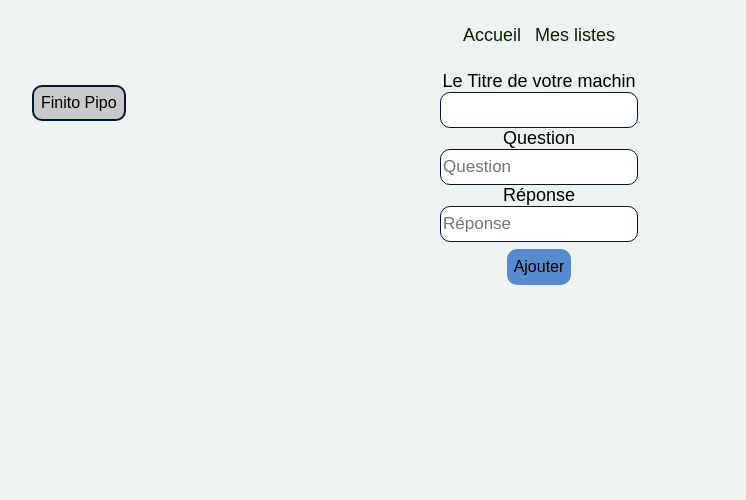
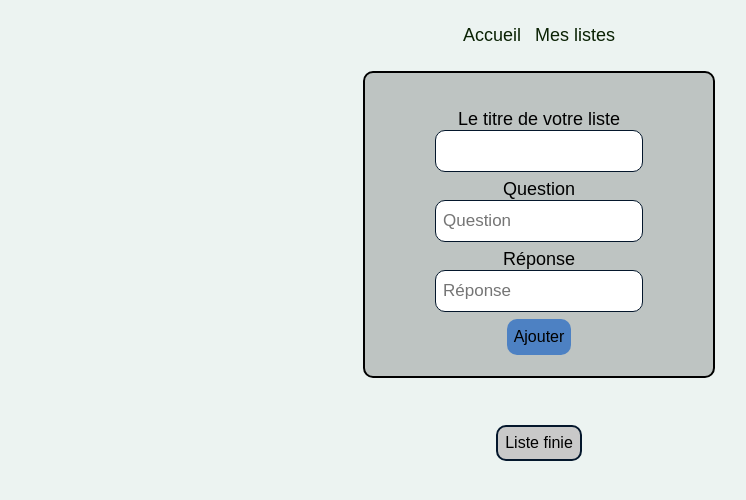
Before and after one commit to Swilic/TEPEI, a React (Create React App) app: page /creation in a window 1280 px wide. Shown: the top 500 px of the page, without its empty margins (101-847 px from the left). Built offline with nearby package versions, Linux system fonts and the light colour scheme.

Commit message:
Study page code is finish.

```diff
--- a/src/Components/RenderedLists.js
+++ b/src/Components/RenderedLists.js
@@ -40,7 +40,7 @@ const RenderedLists = () => {
 									onClick={() => {
 										deleteList(element.title);
 									}}>
-									Delete
+									Supprimer
 								</button>
 							</li>
 							<button
--- a/src/Pages/List.js
+++ b/src/Pages/List.js
@@ -41,7 +41,7 @@ const List = () => {
 									onClick={() => {
 										deleteElement(index);
 									}}>
-									DELEEEEEEEEEEETE
+									Supprimer
 								</button>
 							</li>
 						);
--- a/src/Pages/NewList.js
+++ b/src/Pages/NewList.js
@@ -34,8 +34,11 @@ const NewList = () => {
 			<Navigation />
 
 			<div className='centerList'>
-				<form className='title'>
-					<label htmlFor='title'>Le Titre de votre machin</label>
+				<div className='wrapForm'>
+					<form
+						className='title'
+						onSubmit={(e) => e.preventDefault()}>
+						<label htmlFor='title'>Le titre de votre liste</label>
 						<input type='text' id='title' ref={titleRef} />
 					</form>
 					<form className='questions'>
@@ -63,11 +66,14 @@ const NewList = () => {
 							Ajouter
 						</button>
 					</form>
+				</div>
+				<div className='containerLists'>
 					<h2>{titleRef.current ? titleRef.current.value : ''}</h2>
 					{card ? <List card={Object.entries(card)} /> : ''}
 					<button onClick={sendList} className='create'>
-					Finito Pipo
+						Liste finie
 					</button>
+				</div>
 			</div>
 		</Fragment>
 	);
--- a/src/Pages/Study.js
+++ b/src/Pages/Study.js
@@ -1,10 +1,58 @@
-import React from 'react';
+import React, { useState } from 'react';
 import { useLocation } from 'react-router-dom';
+import Navigation from '../Components/Navigation.js';
 
 const Study = () => {
 	const locate = useLocation();
-	console.log(locate);
-	return <div>Study</div>;
+	const questions = Object.entries(locate.state.questions);
+	const [index, setIndex] = useState(0);
+	const [questOrResp, setQuestOrResp] = useState(0);
+
+	const isAcquired = () => {
+		if (questions.length > index + 1) {
+			setIndex((c) => c + 1);
+			setQuestOrResp(0);
+		}
+	};
+
+	const displayQuest = () => {
+		if (questOrResp) {
+			setQuestOrResp((c) => c - 1);
+		}
+	};
+
+	const displayResp = () => {
+		if (!questOrResp) {
+			setQuestOrResp((c) => c + 1);
+		}
+	};
+	return (
+		<div>
+			<Navigation />
+			<section className='wrapStudy'>
+				<div className='study'>
+					<div className='wrapQuestions'>
+						<h2>
+							<span>{questOrResp ? 'Réponse: ' : 'Question: '}</span>
+							{questions[index][questOrResp]}
+						</h2>
+					</div>
+					<div className='buttonGame'>
+						<button onClick={displayQuest}>Question</button>
+						<button onClick={displayResp}>Réponse</button>
+					</div>
+					<div className='buttonGame'>
+						<button className='buttonFailed' onClick={isAcquired}>
+							Échec
+						</button>
+						<button className='buttonSucces' onClick={isAcquired}>
+							Réussite
+						</button>
+					</div>
+				</div>
+			</section>
+		</div>
+	);
 };
 
 export default Study;
--- a/src/Styles/_allhere.scss
+++ b/src/Styles/_allhere.scss
@@ -6,7 +6,7 @@ html, body{
     font-size: $font;
 }
 body{
-    background-color: rgb(236, 243, 241);
+    background-color: $backG;
 }
 h2{
     margin: 0px;
@@ -51,6 +51,7 @@ a{
     }
 }
 input{
+    padding: $pad - 3 $pad;
     width: 15vw;
     height: 4vh;
     border: solid 1px $border;
@@ -104,8 +105,31 @@ input{
     @include flex;
     padding: 0;
 }
+.centerList{
+    @include flex;
+    flex-direction: column;
+    form.title{
+        padding-top: 15px;
+    }
+    .wrapForm{
+        padding: 2*$pad;
+        width: 25vw;
+        border: solid 2px black;
+        border-radius: $radius;
+        background-color: $backGDarker;
+    }
+    label{
+        padding-top: $pad;
+    }
+}
+.containerLists{
+    @include flex;
+    flex-direction: column;
+    button{
+        margin: $pad;
+    }
+}
 .create{
-    position: absolute;
     top: 10vh;
     left: 10vw;
     border: solid 2px $border;
@@ -114,6 +138,7 @@ input{
     text-decoration: none;
     padding: $pad;
     margin: $pad - 2;
+    margin-left: 100px;
     &:active{
         scale: 1.05;
         @include transition(scale);
@@ -176,3 +201,62 @@ form{
 .creationList{
     padding: $pad;
 }
+.wrapStudy{
+    margin-top: 20vh;
+    @include flex;
+    .study{
+        @include flex;
+        flex-direction: column;
+        width: 60vw;
+    }
+    .wrapQuestions{
+        width: 100%;
+    h2{
+        padding-left: 50px;;
+        font-size: 2.3rem;
+    span{
+        color: $border;
+    }
+    }
+    }
+}
+.buttonGame{
+    width: 60%;
+    padding: 10px;
+    @include flex(space-between);
+    button{
+        height: 3rem;
+    }
+    .buttonFailed{
+        background-color: $failedCol;
+        color: rgb(196, 179, 35);
+        &:hover{
+            background-color: $failedColHov;
+            color: $fcolHover;
+            @include transition;
+        }
+        &:active{
+            background-color: $failedColAct;
+            color: $fcolActive;
+            scale: 0.95;
+            @include transition(ease);
+            @include transition(scale);
+        }
+    }
+    .buttonSucces{
+        background-color: $succesCol;
+        color: rgb(196, 179, 35);
+        &:hover{
+            background-color: $succesColHov;
+            color: $fcolHover;
+            @include transition;
+        }
+        &:active{
+            background-color: $succesColAct;
+            color: $fcolActive;
+            scale: 0.95;
+            @include transition(ease);
+            @include transition(scale);
+        }
+    }
+}
--- a/src/Styles/utilities/_variables.scss
+++ b/src/Styles/utilities/_variables.scss
@@ -1,5 +1,7 @@
 $pad : 7px;
 $font: 18px;
+$backG: rgb(236, 243, 241);
+$backGDarker: rgb(190, 196, 194);
 $ftitle: 25px;
 $radius: 10px;
 $border: rgb(4, 23, 44);
@@ -13,3 +15,9 @@ $linkCol: rgb(10, 34, 4);
 $linkColHover: rgb(25, 71, 14);
 $linkColActive: rgb(46, 112, 30);
 $shadowCol: rgb(25, 61, 58);
+$succesCol: rgb(7, 65, 7);
+$succesColHov: rgb(7, 121, 22);
+$succesColAct: rgb(84, 189, 52);
+$failedCol: rgb(66, 6, 6);
+$failedColHov: rgb(129, 7, 7);
+$failedColAct: rgb(209, 20, 20);
```
Also changed, not shown: src/Styles/utilities/mixins.scss (line endings or trailing spaces). Lines whose indentation alone changed are shown as unchanged.
